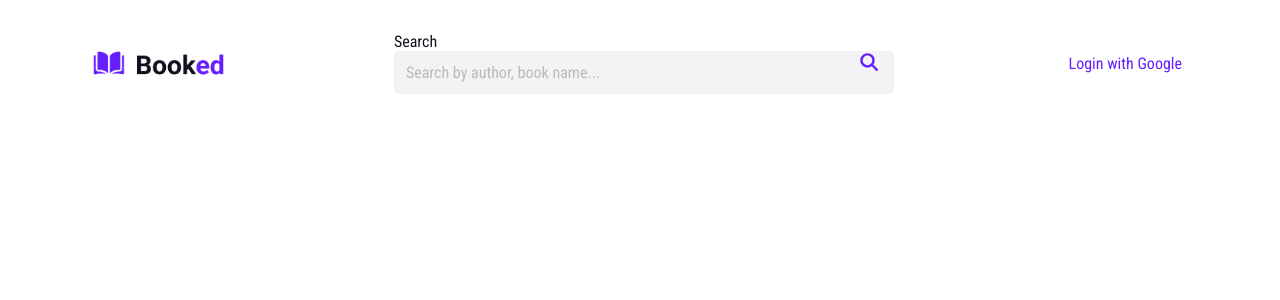
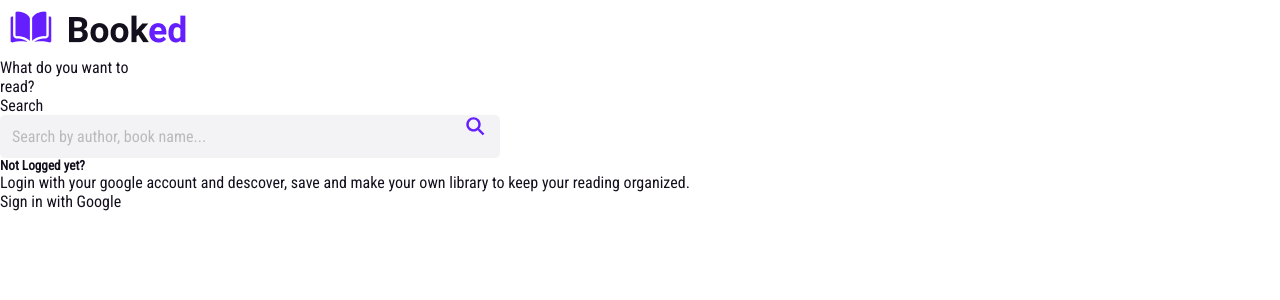
Before and after one commit to decioneto/booked, a React (Create React App) app: page / in a window 1280 px wide. Shown: the top 300 px of the page. Built offline with nearby package versions, Linux system fonts and the light colour scheme.

Commit message:
Criação da página inicial

```diff
--- a/src/App.tsx
+++ b/src/App.tsx
@@ -1,6 +1,7 @@
 import  styled  from 'styled-components'
 import Searchlist from './Pages/Searchlist'
 import Header from "./components/Header"
+import MainPage from './Pages/MainPage';
 
 const  Container = styled.div`
   max-width: 1580px;
@@ -22,11 +23,13 @@ const  Container = styled.div`
 
 function App() {
   return (
-    <Container>
-      <Header />
+    <MainPage />
 
-      <Searchlist />
-    </Container>
+    // <Container>
+    //   <Header />
+
+    //   <Searchlist />
+    // </Container>
   );
 }
 
--- /dev/null
+++ b/src/Pages/MainPage/index.tsx
@@ -0,0 +1,52 @@
+import SearchInput from "../../components/SearchInput"
+
+import LogoImage from '../../assets/images/logo-light.png'
+import CanvasImage from '../../assets/images/Draw.png'
+
+import {
+  Container,
+  MainPageContainer,
+  Logo,
+  Title,
+  Separator,
+  LoginBox,
+  LoginButton,
+  Canvas
+} from './styles'
+
+function MainPage() {
+  return (
+    <Container>
+      <MainPageContainer>
+        <Logo>
+          <img src={LogoImage} alt="" />
+        </Logo>
+
+        <Title>
+          <p>What do you want to</p>
+          <p>read?</p>
+        </Title>
+
+        <SearchInput />
+        <Separator />
+
+        <LoginBox>
+          <h5>Not Logged yet?</h5>
+          <p>
+            Login with your google account and descover, save and make your
+            own library to keep your reading organized.
+          </p>
+
+          <LoginButton>
+            <img src="" alt="" />
+            Sign in with Google
+          </LoginButton>
+        </LoginBox>
+      </MainPageContainer>
+
+      <Canvas imagem=""/>
+    </Container>
+  )
+}
+
+export default MainPage
--- /dev/null
+++ b/src/Pages/MainPage/styles.ts
@@ -0,0 +1,23 @@
+import styled from "styled-components";
+
+interface CanvasProps {
+  imagem: string
+}
+
+export const Container = styled.div``;
+
+export const MainPageContainer = styled.div``;
+
+export const Logo = styled.div``;
+
+export const Title = styled.div``;
+
+export const Separator = styled.div``;
+
+export const LoginBox = styled.div``;
+
+export const LoginButton = styled.div``;
+
+export const Canvas = styled.div<CanvasProps>`
+  background-image: url(${ props => props.imagem });
+`;
```
Also changed, not shown: src/assets/images/Draw.png (added).
